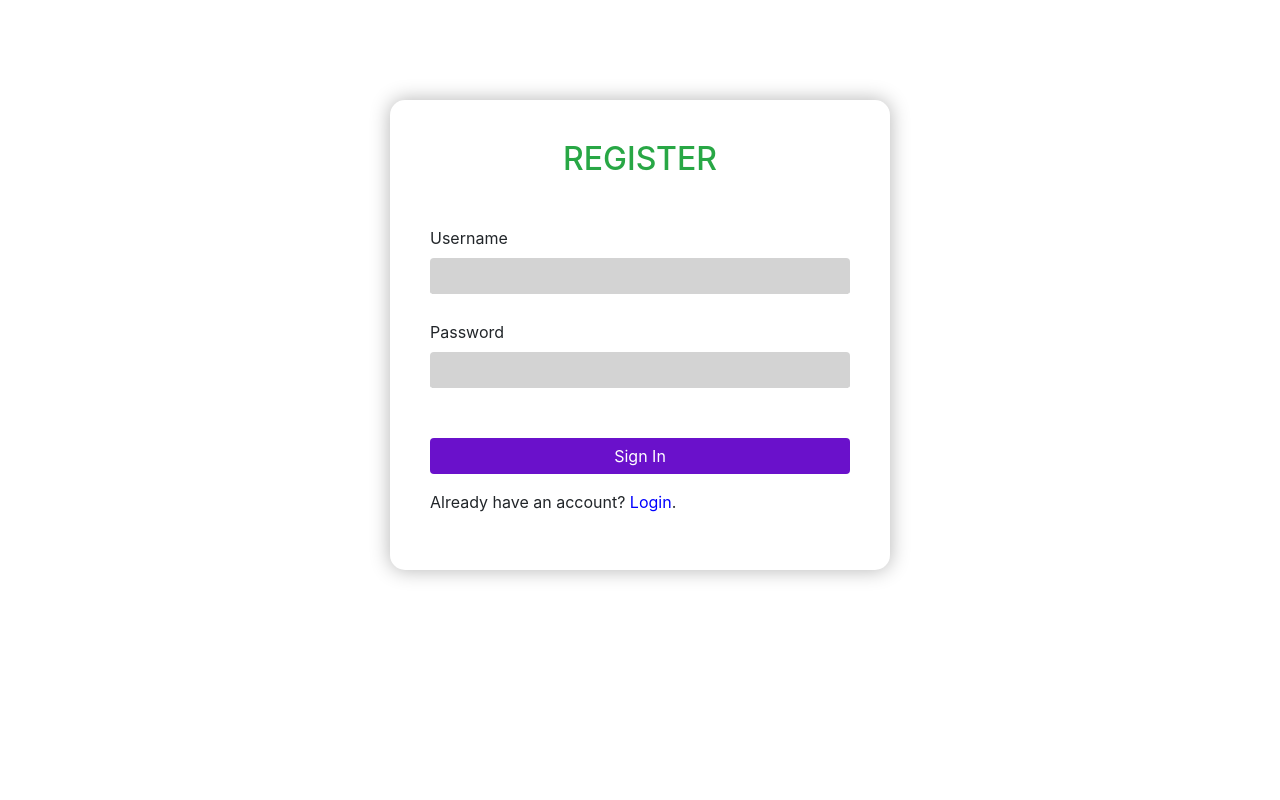
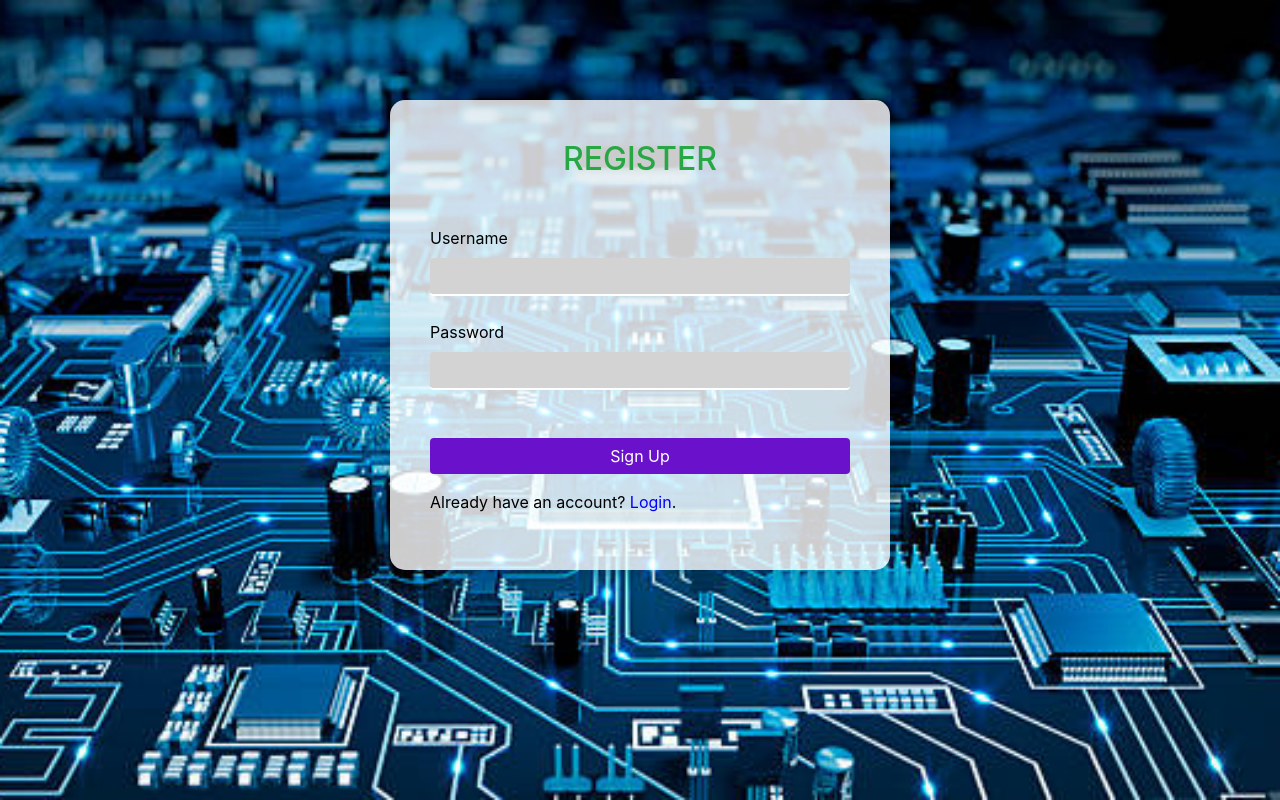
Before and after one commit to Srinu1909/Digital-Electronics, a PHP site: page /register.php in a window 1280 px wide. Run offline with PHP 8.4, Linux system fonts and the light colour scheme.

Commit message:
Add files via upload

```diff
--- a/register.php
+++ b/register.php
@@ -23,20 +23,20 @@ if ($_SERVER['REQUEST_METHOD'] == 'POST') {
 <head>
     <meta charset="UTF-8">
     <meta name="viewport" content="width=device-width, initial-scale=1.0">
-    <title>Login</title>
+    <title>Register</title>
     <link rel="stylesheet" href="https://stackpath.bootstrapcdn.com/bootstrap/4.5.2/css/bootstrap.min.css">
     <style>
-    {
-            background: linear-gradient(to right, #6a11cb, #2575fc);
-            color: white;
+        body {
+            background: url('img/electronics1.jpg') no-repeat center center fixed;
+            background-size: cover;
+            color: black;
         }
         .login-container {
-            background: white;
+            background: rgba(255, 255, 255, 0.8);
             border-radius: 15px;
             padding: 40px;
             box-shadow: 0 0 20px rgba(0, 0, 0, 0.3);
             max-width: 500px;
-
             margin: auto;
             margin-top: 100px;
         }
@@ -44,7 +44,7 @@ if ($_SERVER['REQUEST_METHOD'] == 'POST') {
             background-color: lightgrey;
             border: none;
             border-bottom: 2px solid #fff;
-            color: white;
+            color: black; /* Changed to black for better readability */
         }
         .form-control:focus {
             background-color: rgba(255, 255, 255, 0.3);
@@ -65,9 +65,8 @@ if ($_SERVER['REQUEST_METHOD'] == 'POST') {
 </head>
 <body>
 
-
     <div class="login-container">
-    <h2 class="text-center text-success ">REGISTER</h2>
+        <h2 class="text-center text-success">REGISTER</h2>
         <?php if ($error): ?>
             <div class="alert alert-danger" role="alert"><?php echo $error; ?></div>
         <?php endif; ?>
@@ -80,11 +79,10 @@ if ($_SERVER['REQUEST_METHOD'] == 'POST') {
                 <label for="password">Password</label>
                 <input type="password" class="form-control" id="password" name="password" required>
             </div>
-        <button type="submit" class="btn btn-primary btn-block mt-5">Sign In</button>
+            <button type="submit" class="btn btn-primary btn-block mt-5">Sign Up</button>
             <p class="mt-3">Already have an account? <a href="index.php" class="register-link">Login</a>.</p>
         </form>
     </div>
 
-</div>
 </body>
 </html>
```
Also changed, not shown: index.php (+7 -9 lines). Lines whose indentation alone changed are shown as unchanged.
